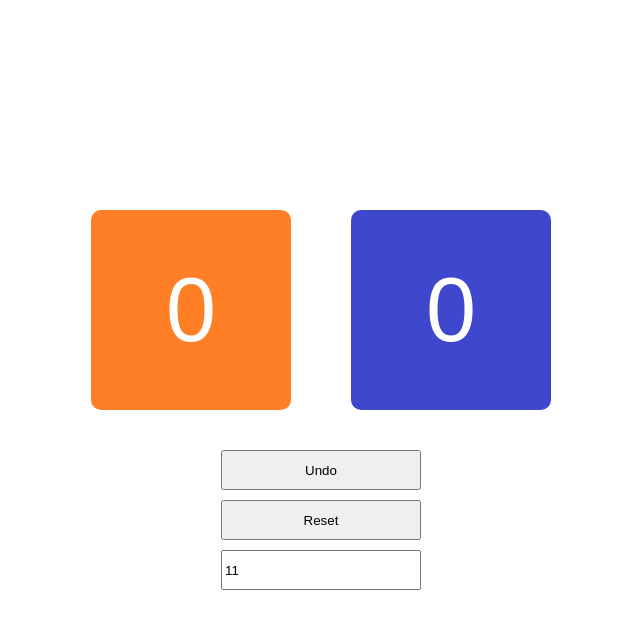
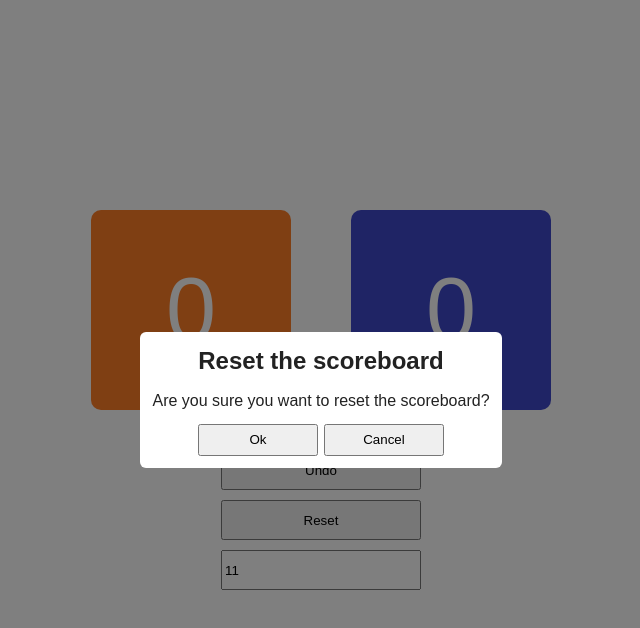
Before and after one commit to ZhivaevArtem/TablePennisScoreBoard, a website built with webpack: page index.html in a window 1280 px wide. Both pictures are taken after a click on the button "Reset". Shown: the whole page, without its empty margins (319-959 px from the left). Built offline with nearby package versions, Linux system fonts and the light colour scheme.

Commit message:
Reset confirmation modal

```diff
--- a/css/style.css
+++ b/css/style.css
@@ -333,4 +333,47 @@ textarea {
 .control-input {
   height: 40px;
 }
+
+.modal {
+  position: absolute;
+  top: 0;
+  bottom: 0;
+  left: 0;
+  right: 0;
+  background-color: rgba(0, 0, 0, .5);
+  display: flex;
+  justify-content: center;
+  align-items: center;
+}
+
+.modal__window {
+  background-color: #fff;
+  border-radius: 6px;
+  padding: 12px;
+}
+
+.modal__buttons {
+  display: flex;
+  gap: 6px;
+  justify-content: center;
+  margin-top: 12px;
+}
+
+.modal__ok, .modal__cancel {
+  width: 120px;
+  height: 32px;
+}
+
+.modal__title {
+  font-size: 24px;
+  font-weight: 600;
+  font-family: Arial;
+  text-align: center;
+  margin-bottom: 12px;
+}
+
+.modal__content {
+  font-size: 16px;
+  font-family: Arial;
+}
 /* endregion: app styles */
--- a/index.html
+++ b/index.html
@@ -88,6 +88,17 @@
     <button id="reset" class="control-button">Reset</button>
     <input type="number" min="1" max="99" step="1" id="win-score-input" class="control-input" value="11" />
   </div>
+
+  <div class="modal" id="reset-confirm" hidden>
+    <div class="modal__window" id="reset-confirm-window">
+      <div class="modal__title">Reset the scoreboard</div>
+      <div class="modal__content">Are you sure you want to reset the scoreboard?</div>
+      <div class="modal__buttons">
+        <button class="modal__ok" id="reset-confirm-ok">Ok</button>
+        <button class="modal__cancel" id="reset-confirm-cancel">Cancel</button>
+      </div>
+    </div>
+  </div>
 </div>
 
 </body>
--- a/js/app.js
+++ b/js/app.js
@@ -115,6 +115,11 @@ document.addEventListener('DOMContentLoaded', () => {
   const winLeft = document.getElementById('win-left')
   const winRight = document.getElementById('win-right')
 
+  const resetConfirmationModal = document.getElementById('reset-confirm')
+  const resetConfirmationModalWindow = document.getElementById('reset-confirm-window')
+  const resetConfirmationModalOk = document.getElementById('reset-confirm-ok')
+  const resetConfirmationModalCancel = document.getElementById('reset-confirm-cancel')
+
   /**
    *
    * @type {{game: Game | null}}
@@ -193,8 +198,38 @@ document.addEventListener('DOMContentLoaded', () => {
     update()
   }
 
-  restartButton.addEventListener('click', init)
+  function openResetConfirmationModal() {
+    resetConfirmationModal.hidden = false
+    setTimeout(() => document.addEventListener('click', resetConfirmationModalOutsideClick))
+  }
+
+  function closeResetConfirmationModal() {
+    document.removeEventListener('click', resetConfirmationModalOutsideClick)
+    resetConfirmationModal.hidden = true
+  }
+
+  function confirmReset() {
+    openResetConfirmationModal()
+  }
+
+  function confirmResetOk() {
+    init()
+    closeResetConfirmationModal()
+  }
+
+  function confirmResetCancel() {
+    closeResetConfirmationModal()
+  }
+
+  function resetConfirmationModalOutsideClick(click) {
+    resetConfirmationModalWindow.contains(click.target) || closeResetConfirmationModal()
+  }
+
+  restartButton.addEventListener('click', confirmReset)
   undoButton.addEventListener('click', undo)
+
+  resetConfirmationModalOk.addEventListener('click', confirmResetOk)
+  resetConfirmationModalCancel.addEventListener('click', confirmResetCancel)
 
   scoreLeftButton.addEventListener('click', leftClick)
   scoreRightButton.addEventListener('click', rightClick)
```
